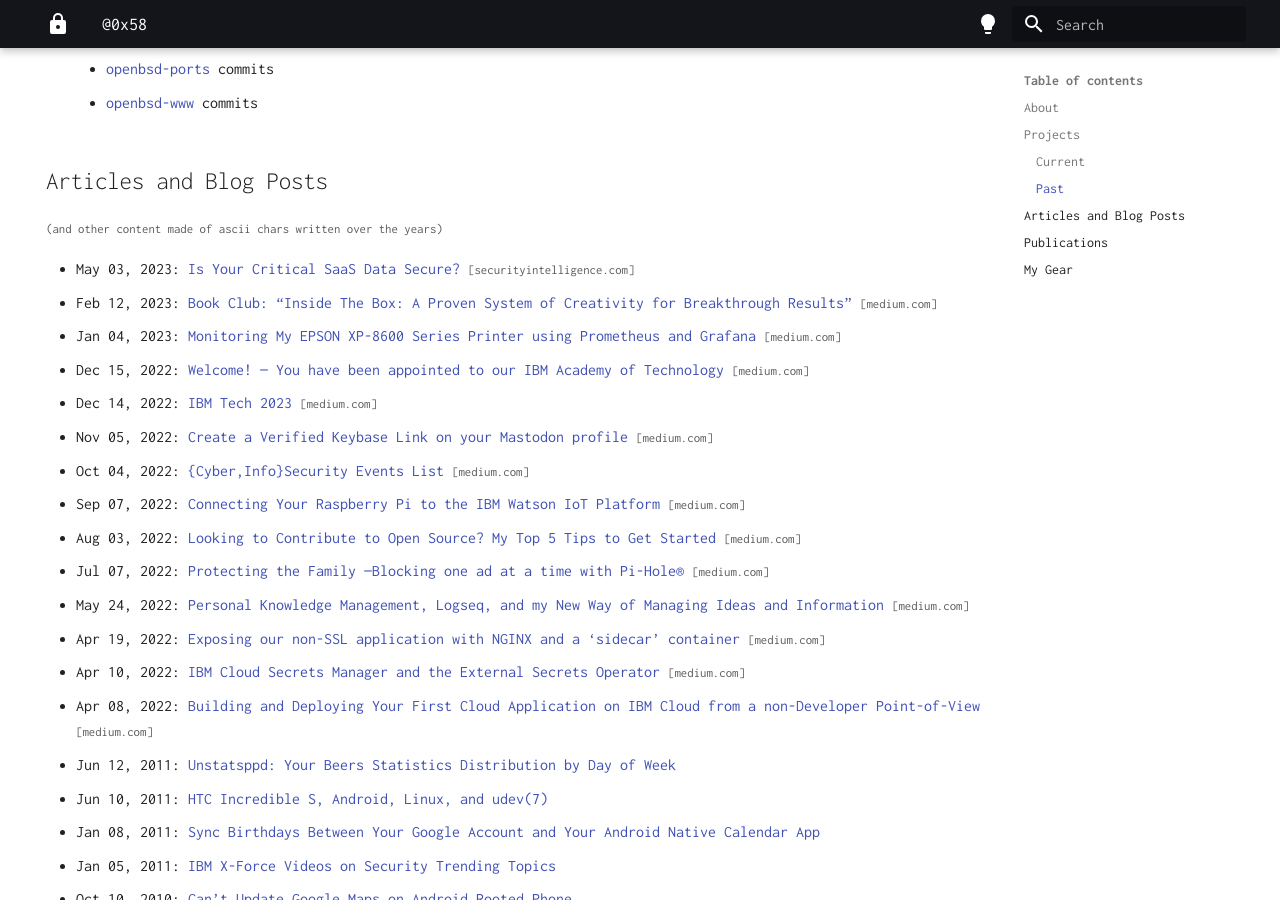
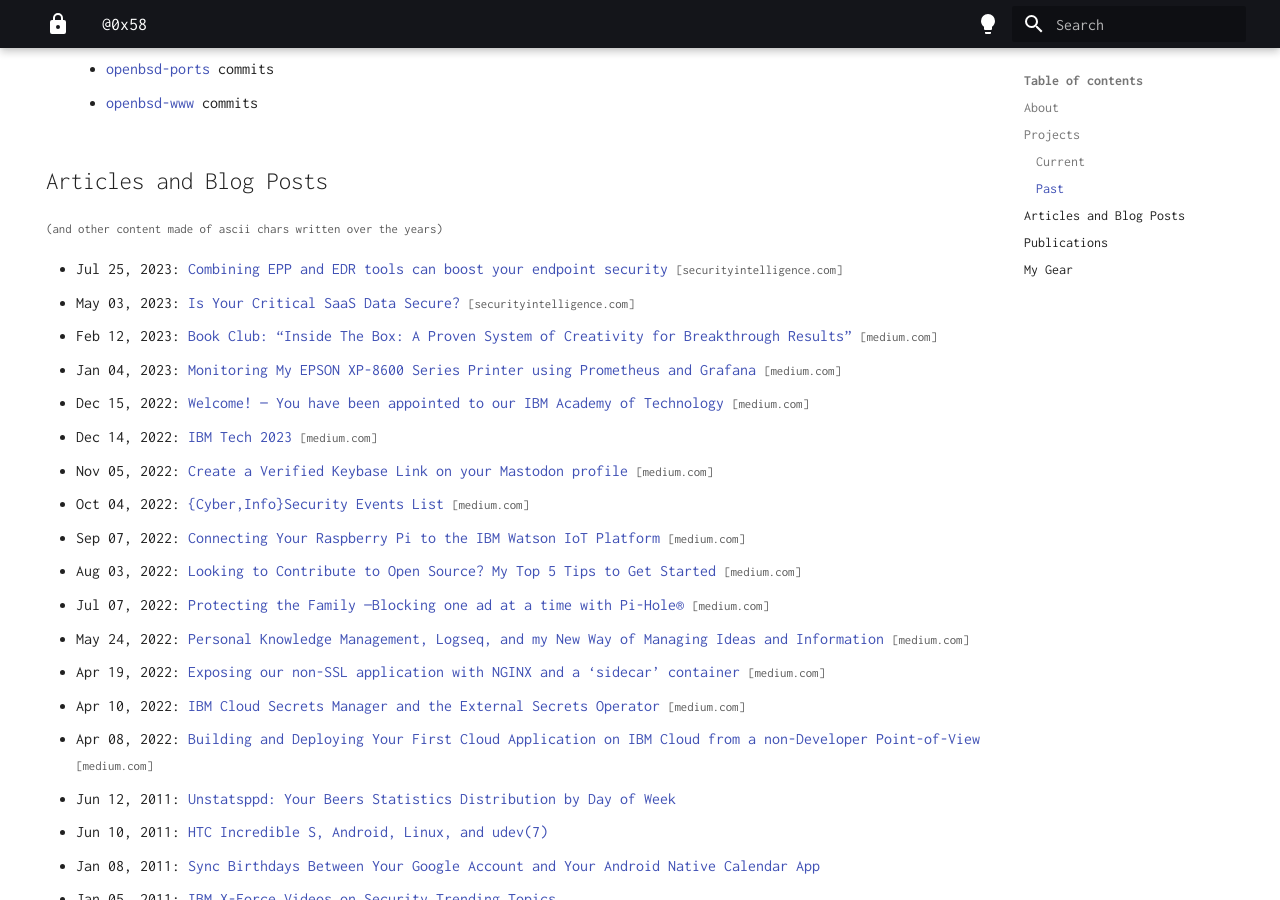
Before and after one commit to xsa/0x58.santolaria.net, an MkDocs documentation site: the page built from docs/index.md, in a window 1280 px wide and 900 px high, scrolled down 826 px. Built offline with MkDocs 1.6.1 and Material for MkDocs 9.7.7, drawn with Linux system fonts in a browser that asks for light colours; emoji names are drawn with the system emoji font.

Commit message:
+ blog "Combining EPP and EDR tools can boost your endpoint security"

```diff
--- a/docs/index.md
+++ b/docs/index.md
@@ -40,6 +40,7 @@ Open Source Advocate | Hacker | ex-OpenBSD (xsa@) | [Field Hockey Coach](https:/
 ## Articles and Blog Posts
 <small>(and other content made of ascii chars written over the years)</small>
 
+- Jul 25, 2023: [Combining EPP and EDR tools can boost your endpoint security](https://securityintelligence.com/posts/combining-epp-and-edr-tools-can-boost-your-endpoint-security/){:target="_blank"} <small>[securityintelligence.com]</small>
 - May 03, 2023: [Is Your Critical SaaS Data Secure?](https://securityintelligence.com/posts/is-your-critical-saas-data-secure/){:target="_blank"} <small>[securityintelligence.com]</small>
 - Feb 12, 2023: [Book Club: “Inside The Box: A Proven System of Creativity for Breakthrough Results”](https://0x58.medium.com/book-club-inside-the-box-a-proven-system-of-creativity-for-breakthrough-results-ac788a49b311){:target="_blank"} <small>[medium.com]</small>
 - Jan 04, 2023: [Monitoring My EPSON XP-8600 Series Printer using Prometheus and Grafana](https://0x58.medium.com/monitoring-my-epson-xp-8600-series-printer-using-prometheus-and-grafana-26d95f5d449d){:target="_blank"} <small>[medium.com]</small>
```
